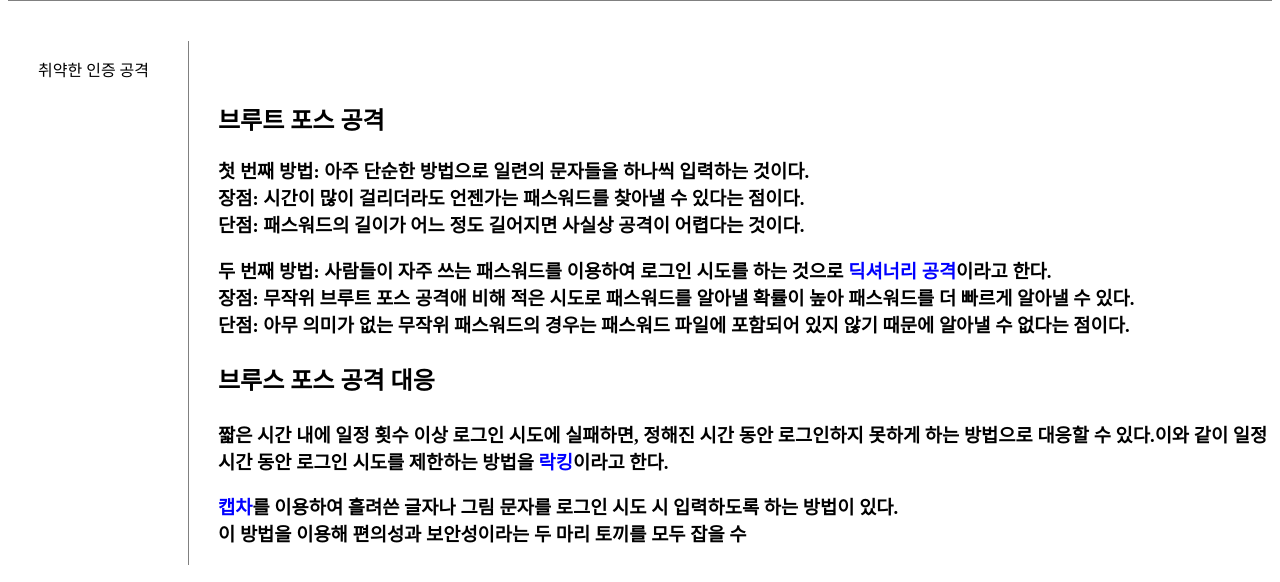
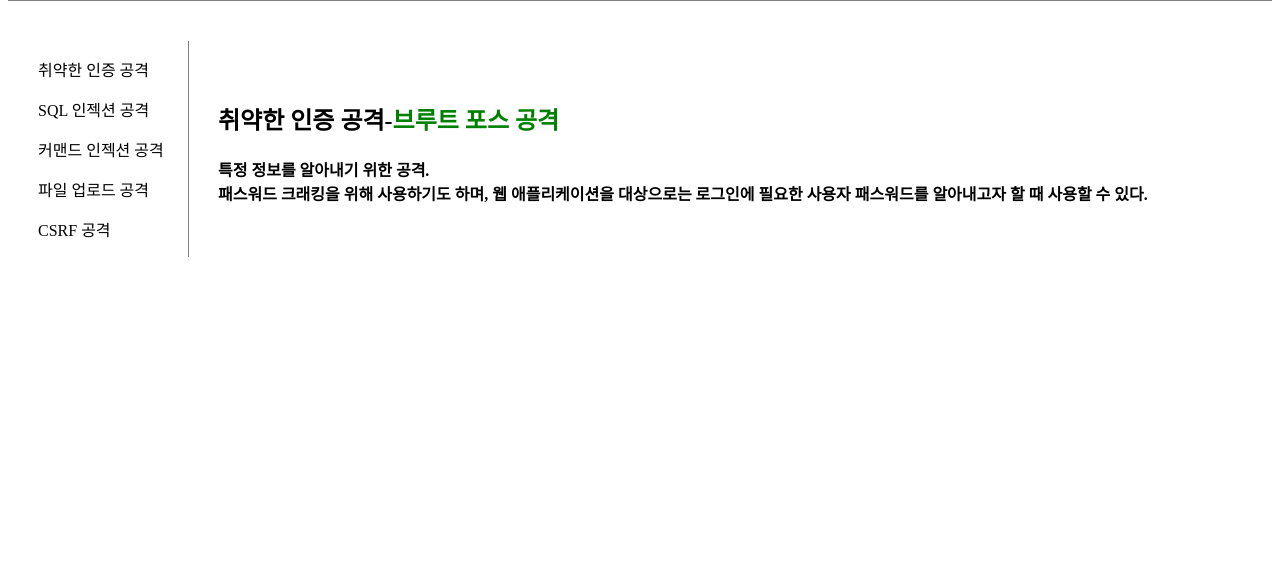
Before and after one commit to geonwoo1234/hacking1, a plain HTML site: page 1-1.html in a window 1280 px wide. Shown: the part 106-688 px from the top of the page. Drawn offline with Linux system fonts and the light colour scheme.

Commit message:
12121212

```diff
--- a/1-1.html
+++ b/1-1.html
@@ -42,6 +42,9 @@
       #article{
         padding-left:60px;
       }
+      #font2{
+        font-family: 'Indie Flower', cursive;
+      }
       @media(max-width:800px){
         #grid{
           display: block;
@@ -60,14 +63,14 @@
   <div id="grid">
     <ol>
       <p><li><a href="1.html">취약한 인증 공격</a></li></p>
+      <p><li><a href="2.html">SQL 인젝션 공격</a></li></p>
+      <p><li><a href="3.html">커맨드 인젝션 공격</a></li></p>
+      <p><li><a href="4.html">파일 업로드 공격</a></li></p>
+      <p><li><a href="5.html">CSRF 공격</a></li></p>
     </ol>
     <div id="article">
-      <h2>브루트 포스 공격</h2>
-      <h3><li>첫 번째 방법: 아주 단순한 방법으로 일련의 문자들을 하나씩 입력하는 것이다.</li><li>장점: 시간이 많이 걸리더라도 언젠가는 패스워드를 찾아낼 수 있다는 점이다.</li><li>단점: 패스워드의 길이가 어느 정도 길어지면 사실상 공격이 어렵다는 것이다.</li></h3>
-      <h3><p><li>두 번째 방법: 사람들이 자주 쓰는 패스워드를 이용하여 로그인 시도를 하는 것으로 <a href="1-2.html" style="color:blue">딕셔너리 공격</a>이라고 한다.</li><li>장점: 무작위 브루트 포스 공격애 비해 적은 시도로 패스워드를 알아낼 확률이 높아 패스워드를 더 빠르게 알아낼 수 있다.</li><li>단점: 아무 의미가 없는 무작위 패스워드의 경우는 패스워드 파일에 포함되어 있지 않기 때문에 알아낼 수 없다는 점이다.</li></p></h3>
-      <h2><p>브루스 포스 공격 대응</p></h2>
-      <h3><li>짧은 시간 내에 일정 횟수 이상 로그인 시도에 실패하면, 정해진 시간 동안 로그인하지 못하게 하는 방법으로 대응할 수 있다.이와 같이 일정 시간 동안 로그인 시도를 제한하는 방법을 <a href="1-3.html" style="color:blue">락킹</a>이라고 한다.</li>
-      <p><li><a href="1-4.html" style="color:blue">캡차</a>를 이용하여 흘려쓴 글자나 그림 문자를 로그인 시도 시 입력하도록 하는 방법이 있다.</li>이 방법을 이용해 편의성과 보안성이라는 두 마리 토끼를 모두 잡을 수 </p></h3>
+      <h2>취약한 인증 공격-<a href="1-1.html" style="color:green">브루트 포스 공격</a></h2>
+      <h4><li>특정 정보를 알아내기 위한 공격.</li>패스워드 크래킹을 위해 사용하기도 하며, 웹 애플리케이션을 대상으로는 로그인에 필요한 사용자 패스워드를 알아내고자 할 때 사용할 수 있다. </h4>
     </div>
   </div>
 </body>
```
